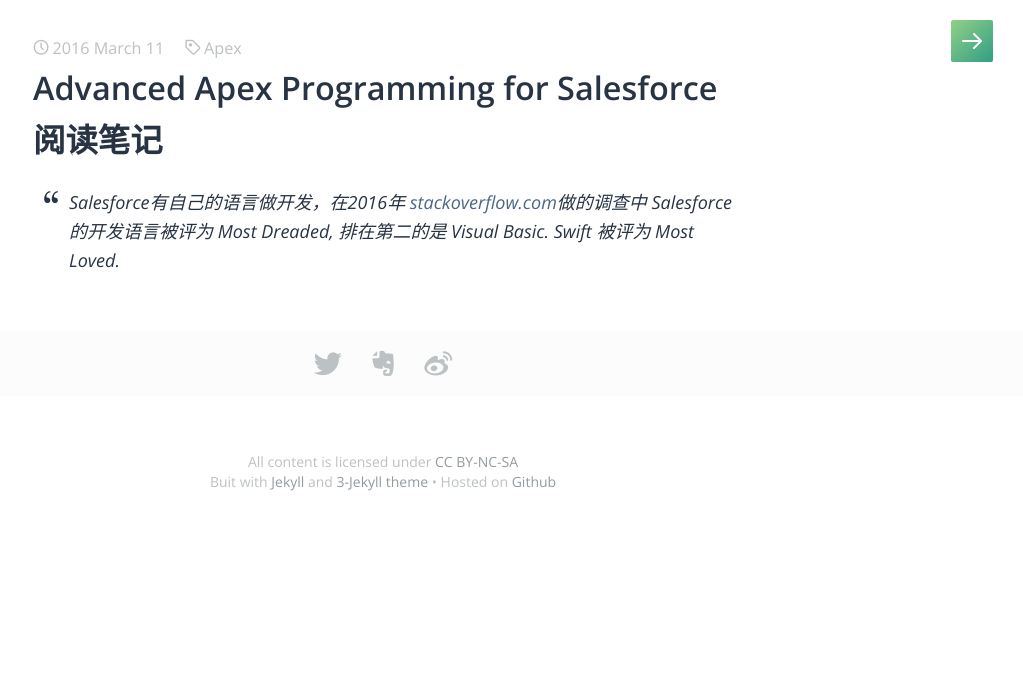
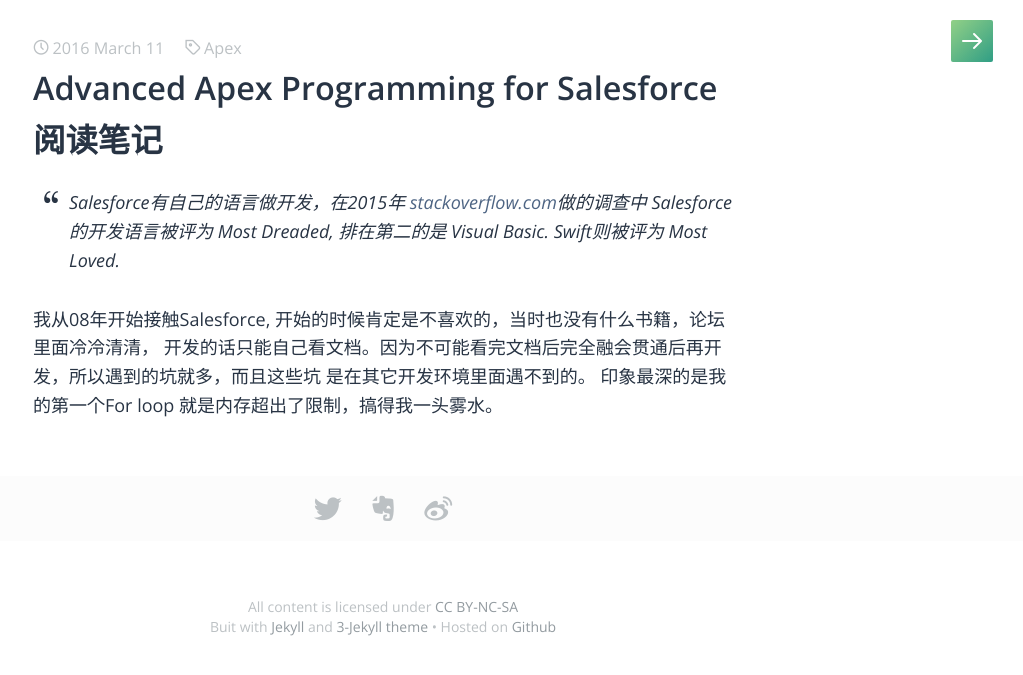
Before and after one commit to z2/z2.github.io, a Jekyll site: the page built from _posts/reading/2016-03-11-advanced-apex-reading-notes.md, in a window 1280 px wide. Shown: the top 675 px of the page, without its empty margins (257-1280 px from the left). Built offline with Jekyll 4.4.1, drawn with Linux system fonts in a browser that asks for light colours; some web fonts are replaced.

Commit message:
no message

```diff
--- a/_posts/reading/2016-03-11-advanced-apex-reading-notes.md
+++ b/_posts/reading/2016-03-11-advanced-apex-reading-notes.md
@@ -7,6 +7,10 @@
 description:
 ---
 
-> Salesforce有自己的语言做开发，在2016年 [stackoverflow.com](http://stackoverflow.com/research/developer-survey-2015#tech-super)做的调查中
+> Salesforce有自己的语言做开发，在2015年 [stackoverflow.com](http://stackoverflow.com/research/developer-survey-2015#tech-super)做的调查中
 Salesforce 的开发语言被评为  Most Dreaded, 排在第二的是 Visual Basic.
-Swift 被评为 Most Loved.
+Swift则被评为 Most Loved.
+
+我从08年开始接触Salesforce, 开始的时候肯定是不喜欢的，当时也没有什么书籍，论坛里面冷冷清清，
+开发的话只能自己看文档。因为不可能看完文档后完全融会贯通后再开发，所以遇到的坑就多，而且这些坑
+是在其它开发环境里面遇不到的。 印象最深的是我的第一个For loop 就是内存超出了限制，搞得我一头雾水。
```
